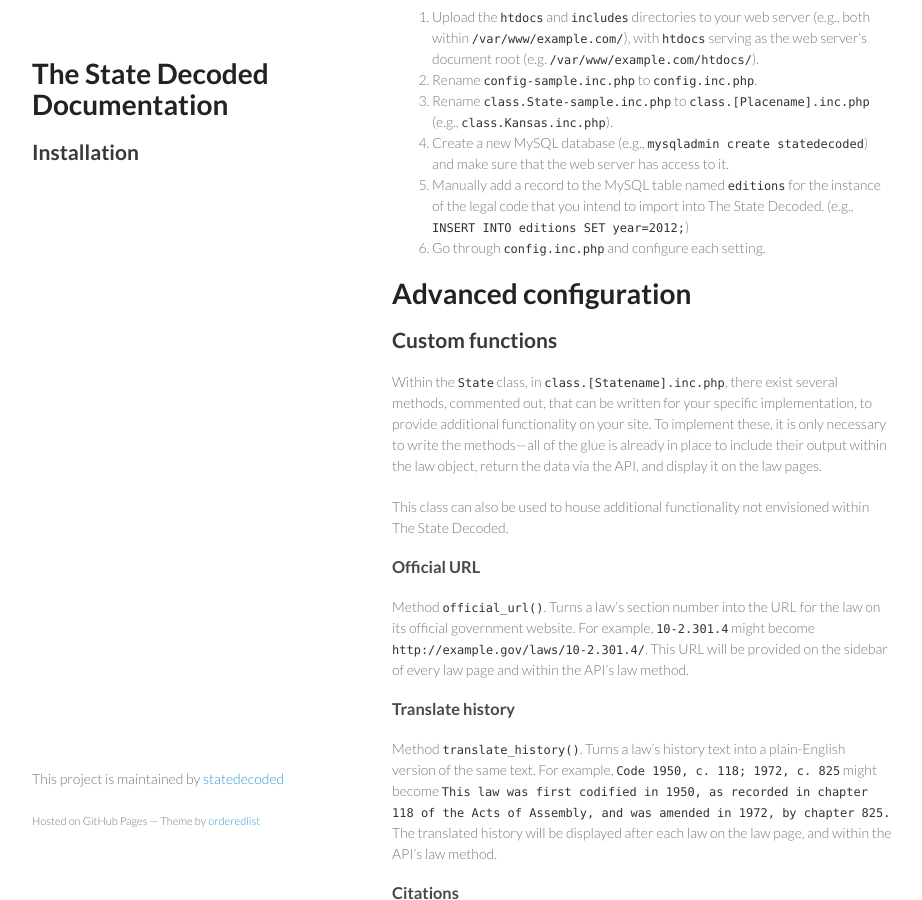
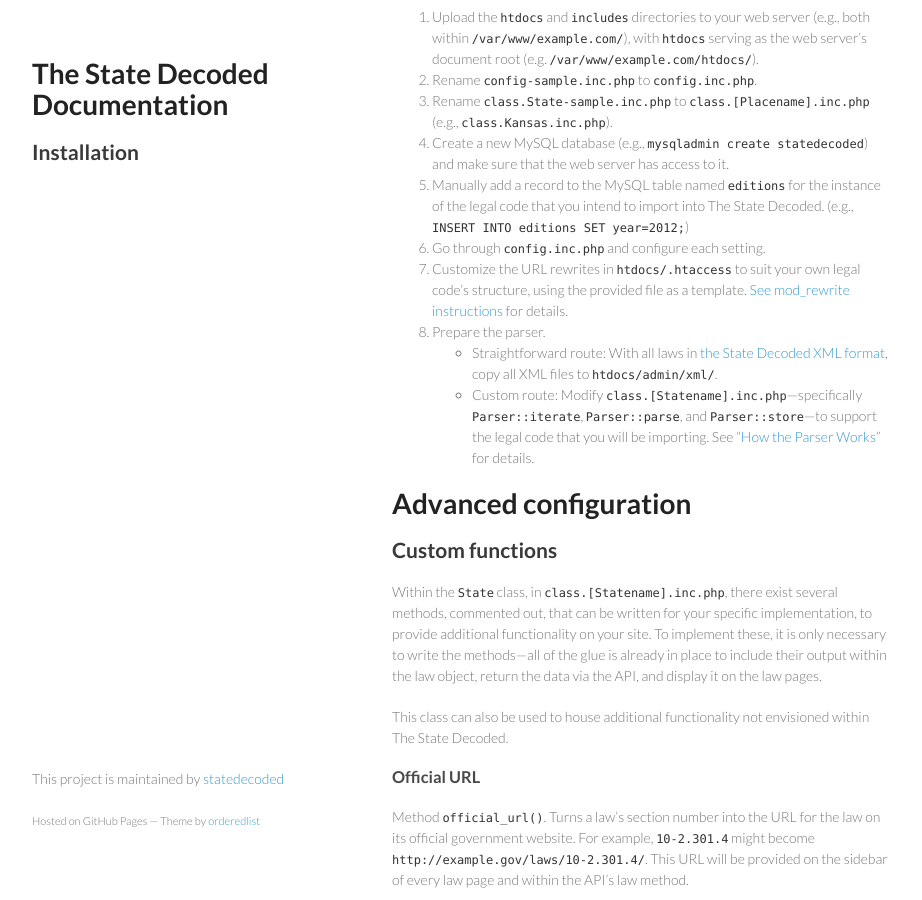
Before and after one commit to statedecoded/documentation, a Jekyll site: the page built from installation.md, in a window 1280 px wide and 900 px high, scrolled down 716 px. Shown: the whole window, without its empty margins (178-1100 px from the left). Built offline with Jekyll 4.4.1, drawn with Linux system fonts in a browser that asks for light colours.

Commit message:
Please kill me

```diff
--- a/installation.md
+++ b/installation.md
@@ -32,7 +32,10 @@ Here is the process of configuring the beta version of The State Decoded. (Most
 1. Create a new MySQL database (e.g., `mysqladmin create statedecoded`) and make sure that the web server has access to it.
 1. Manually add a record to the MySQL table named `editions` for the instance of the legal code that you intend to import into The State Decoded. (e.g., `INSERT INTO editions SET year=2012;`)
 1. Go through `config.inc.php` and configure each setting.
-
+1. Customize the URL rewrites in `htdocs/.htaccess` to suit your own legal code's structure, using the provided file as a template. [See mod_rewrite instructions](http://httpd.apache.org/docs/current/mod/mod_rewrite.html) for details.
+1. Prepare the parser.
+	* Straightforward route: With all laws in [the State Decoded XML format](xml-format.html), copy all XML files to `htdocs/admin/xml/`.
+	* Custom route: Modify `class.[Statename].inc.php`—specifically `Parser::iterate`, `Parser::parse`, and `Parser::store`—to support the legal code that you will be importing. See "[How the Parser Works](parser.html)" for details.
 
 
 # Advanced configuration
```
